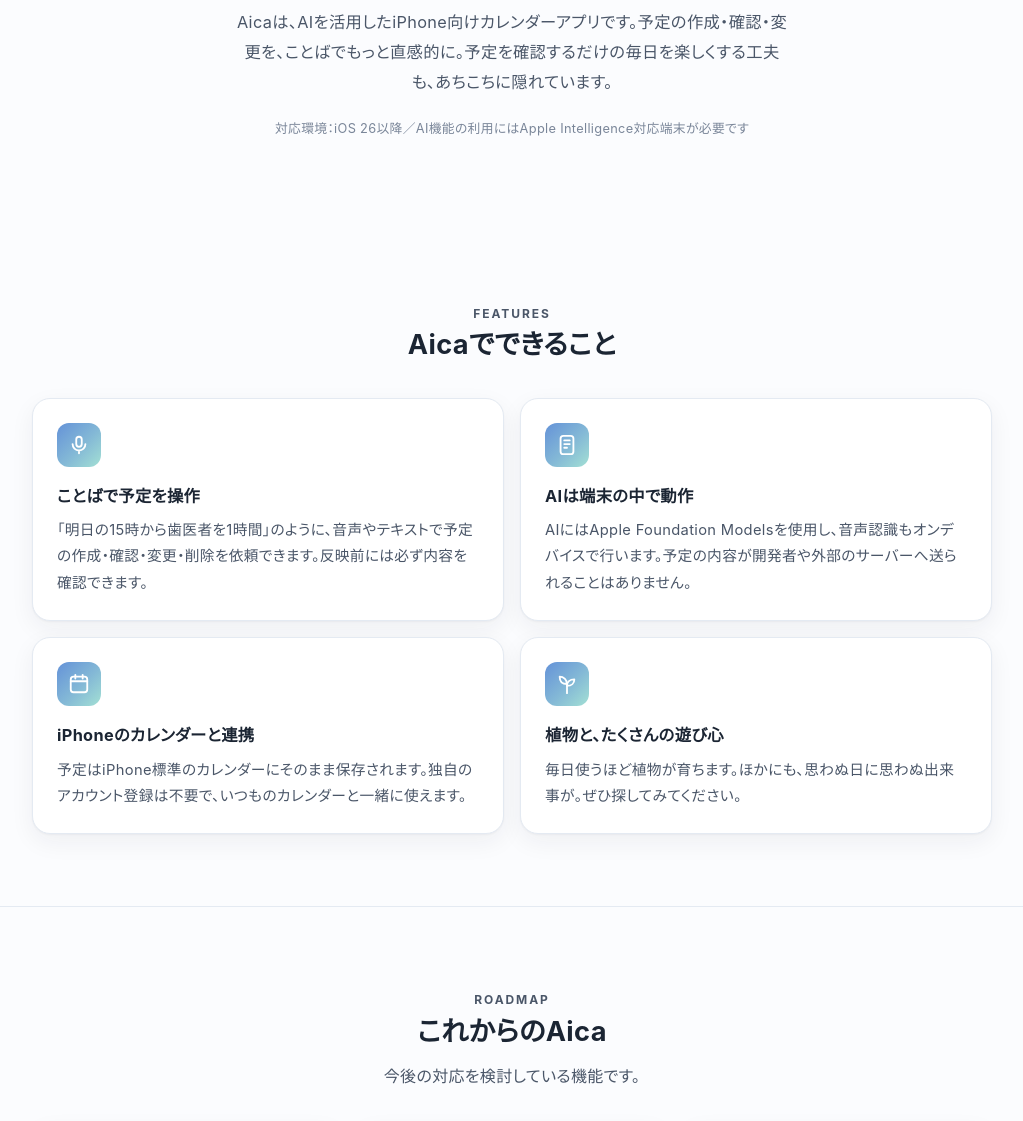
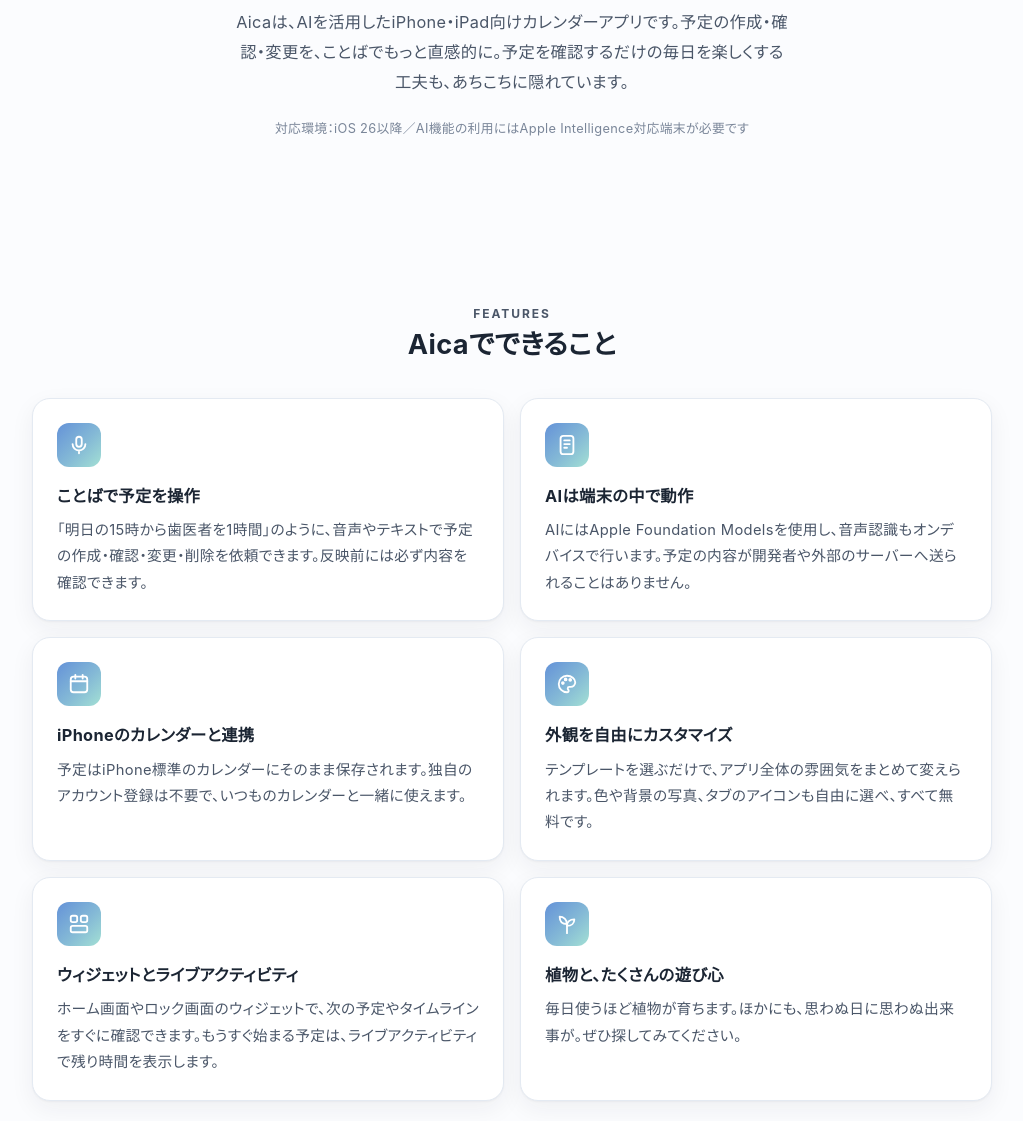
Before and after one commit to leaves-app/leaves-app.github.io, a plain HTML site: page index.html in a window 1280 px wide. Shown: the part 439-1560 px from the top of the page, without its empty margins (128-1151 px from the left). Drawn offline with Linux system fonts and the light colour scheme.

Commit message:
v2.0に合わせて特徴・Q&A・プライバシーポリシーを更新
外観カスタマイズ、ウィジェット・ライブアクティビティ、iPad対応、背景写真の扱いを追記。

Co-Authored-By: Claude Opus 5.5 <noreply@anthropic.com>

```diff
--- a/index.html
+++ b/index.html
@@ -32,7 +32,7 @@
       <div class="wrap-narrow">
         <img class="hero-icon" src="assets/icon.png" alt="Aicaのアプリアイコン">
         <h1>話しかけるだけの、<br><span class="grad">ちょっと楽しいカレンダー。</span></h1>
-        <p class="lead">Aicaは、AIを活用したiPhone向けカレンダーアプリです。予定の作成・確認・変更を、ことばでもっと直感的に。予定を確認するだけの毎日を楽しくする工夫も、あちこちに隠れています。</p>
+        <p class="lead">Aicaは、AIを活用したiPhone・iPad向けカレンダーアプリです。予定の作成・確認・変更を、ことばでもっと直感的に。予定を確認するだけの毎日を楽しくする工夫も、あちこちに隠れています。</p>
         <p class="req">対応環境：iOS 26以降／AI機能の利用にはApple Intelligence対応端末が必要です</p>
       </div>
     </section>
@@ -64,6 +64,20 @@
             </div>
             <h3>iPhoneのカレンダーと連携</h3>
             <p>予定はiPhone標準のカレンダーにそのまま保存されます。独自のアカウント登録は不要で、いつものカレンダーと一緒に使えます。</p>
+          </article>
+          <article class="card">
+            <div class="card-icon" aria-hidden="true">
+              <svg viewBox="0 0 24 24" fill="none" stroke="currentColor" stroke-width="2" stroke-linecap="round" stroke-linejoin="round"><path d="M12 3a9 9 0 1 0 0 18c1.1 0 1.8-.8 1.8-1.7 0-.5-.2-.9-.5-1.2-.3-.3-.5-.7-.5-1.2 0-.9.8-1.7 1.7-1.7H16a5 5 0 0 0 5-5c0-4-4-7.2-9-7.2Z"/><circle cx="7.5" cy="11" r="1"/><circle cx="10.5" cy="7" r="1"/><circle cx="15.5" cy="7.5" r="1"/></svg>
+            </div>
+            <h3>外観を自由にカスタマイズ</h3>
+            <p>テンプレートを選ぶだけで、アプリ全体の雰囲気をまとめて変えられます。色や背景の写真、タブのアイコンも自由に選べ、すべて無料です。</p>
+          </article>
+          <article class="card">
+            <div class="card-icon" aria-hidden="true">
+              <svg viewBox="0 0 24 24" fill="none" stroke="currentColor" stroke-width="2" stroke-linecap="round" stroke-linejoin="round"><rect x="3" y="3" width="7" height="7" rx="2"/><rect x="14" y="3" width="7" height="7" rx="2"/><rect x="3" y="14" width="18" height="7" rx="2"/></svg>
+            </div>
+            <h3>ウィジェットとライブアクティビティ</h3>
+            <p>ホーム画面やロック画面のウィジェットで、次の予定やタイムラインをすぐに確認できます。もうすぐ始まる予定は、ライブアクティビティで残り時間を表示します。</p>
           </article>
           <article class="card">
             <div class="card-icon" aria-hidden="true">
```
Also changed, not shown: privacy.html (+1 -0 lines), qa.html (+8 -0 lines).
